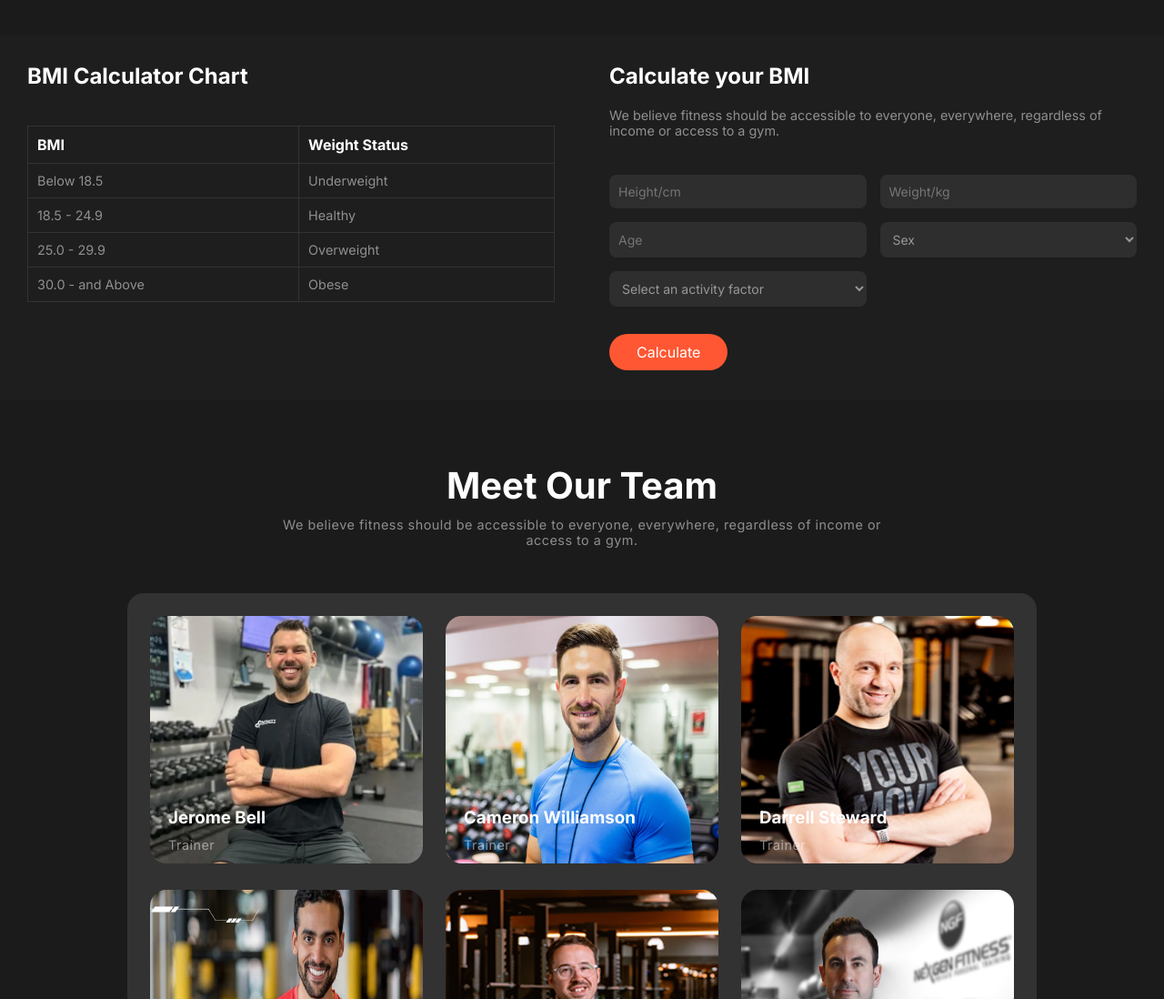
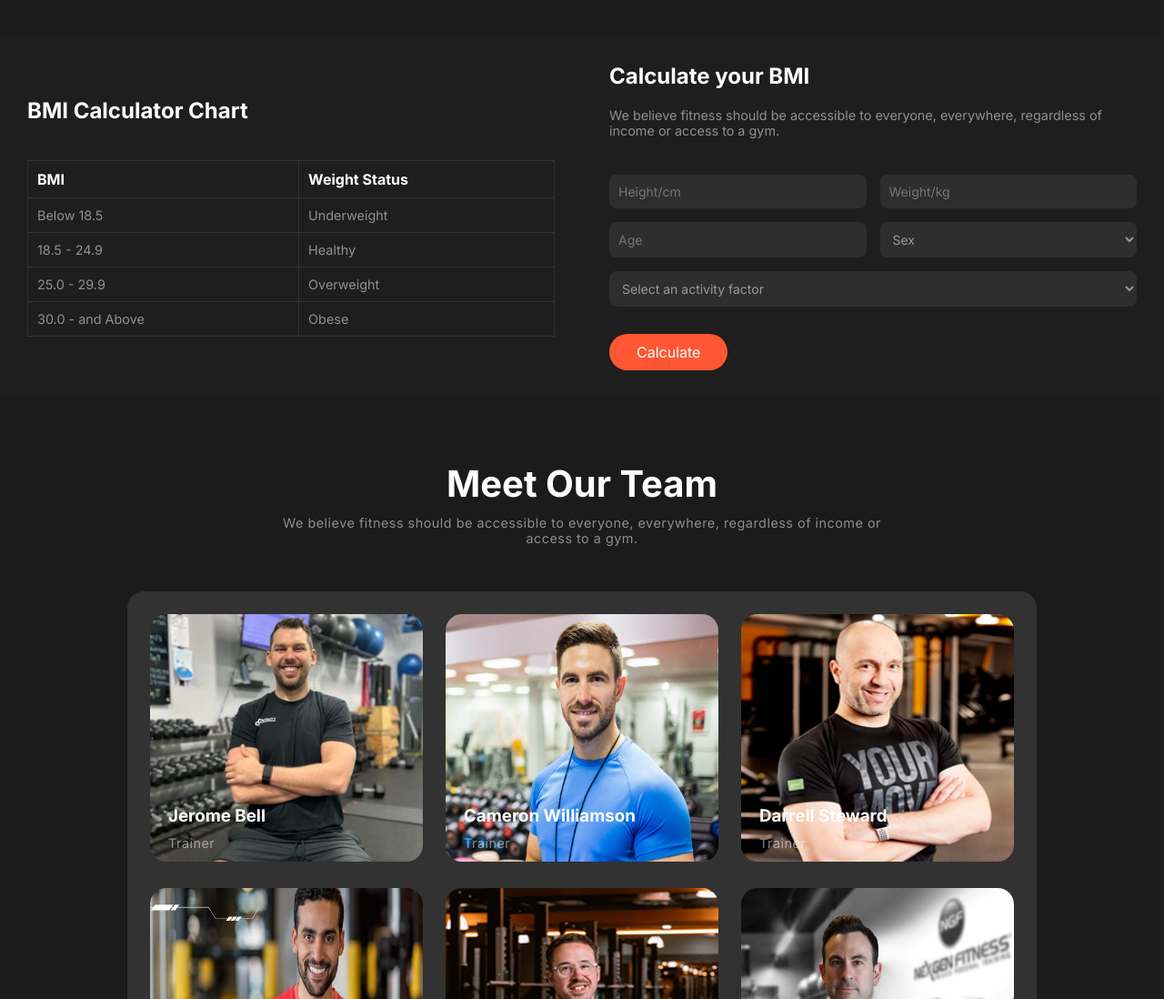
Before and after one commit to siam114/my-assignment-2, a plain HTML site: page index.html in a window 1280 px wide. Shown: the part 1761-2859 px from the top of the page at 91% size. Drawn offline with Linux system fonts and the light colour scheme; a web font is replaced by a local one.

Commit message:
response form

```diff
--- a/index.html
+++ b/index.html
@@ -143,7 +143,7 @@
                   <option>Female</option>
                   <option>Other</option>
               </select>
-              <select>
+              <select class="option">
                   <option>Select an activity factor</option>
                   <option>Low activity</option>
                   <option>Moderate activity</option>
--- a/style.css
+++ b/style.css
@@ -299,20 +299,19 @@ main>section{
   display: flex;
   justify-content: center;
   align-items: center;
-  height: 400px;
+
   background-color: #1e1e1e;
 }
 
 .bmi-chart{
   padding: 30px;
   border-radius: 12px;
-  height: 400px ;
+
   width: 50%;
 }
 .bmi-calculator{
   padding: 30px;
   border-radius: 12px;
-  height: 400px ;
   width: 50%;
 }
 .bmi-chart h2{
@@ -350,6 +349,9 @@ main>section{
   display: grid;
   grid-template-columns: 1fr 1fr;
   gap: 15px;
+}
+.option{
+  grid-column: span 2;
 }
 
 .bmi-calculator input, .bmi-calculator select {
@@ -455,7 +457,7 @@ hr{
 
 /* responsive mobile */
 
-@media screen and (max-width :576px) {
+@media screen and (min-width : 360px) and (max-width :576px) {
   .navbar{
     margin-bottom: 20px;
   }
```
